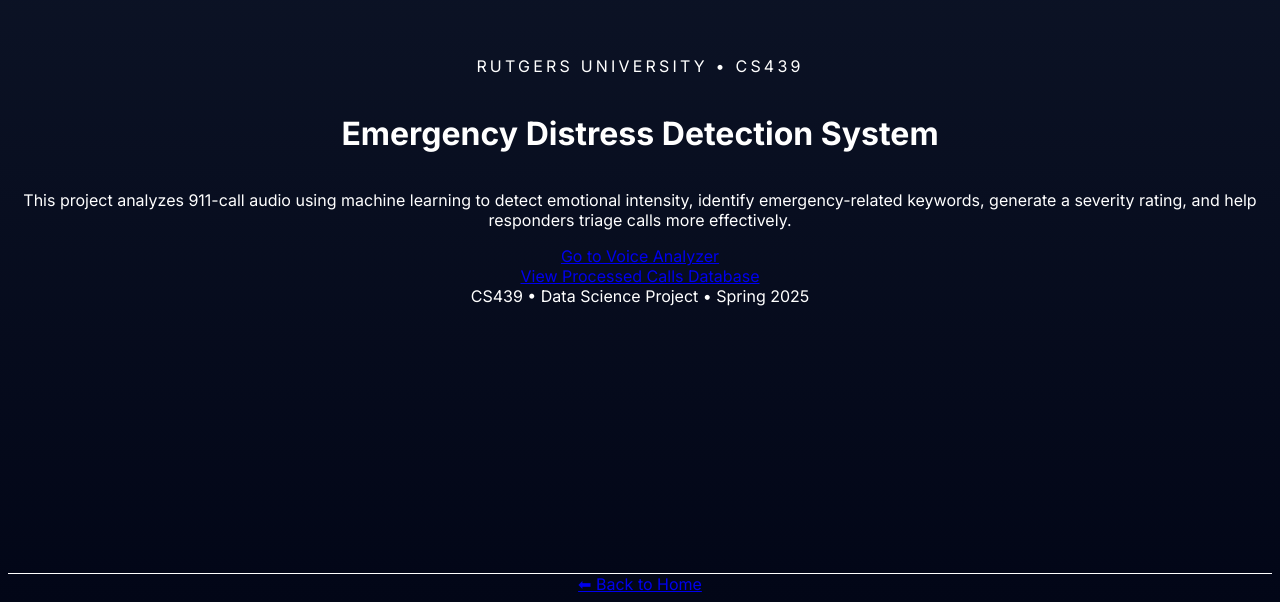
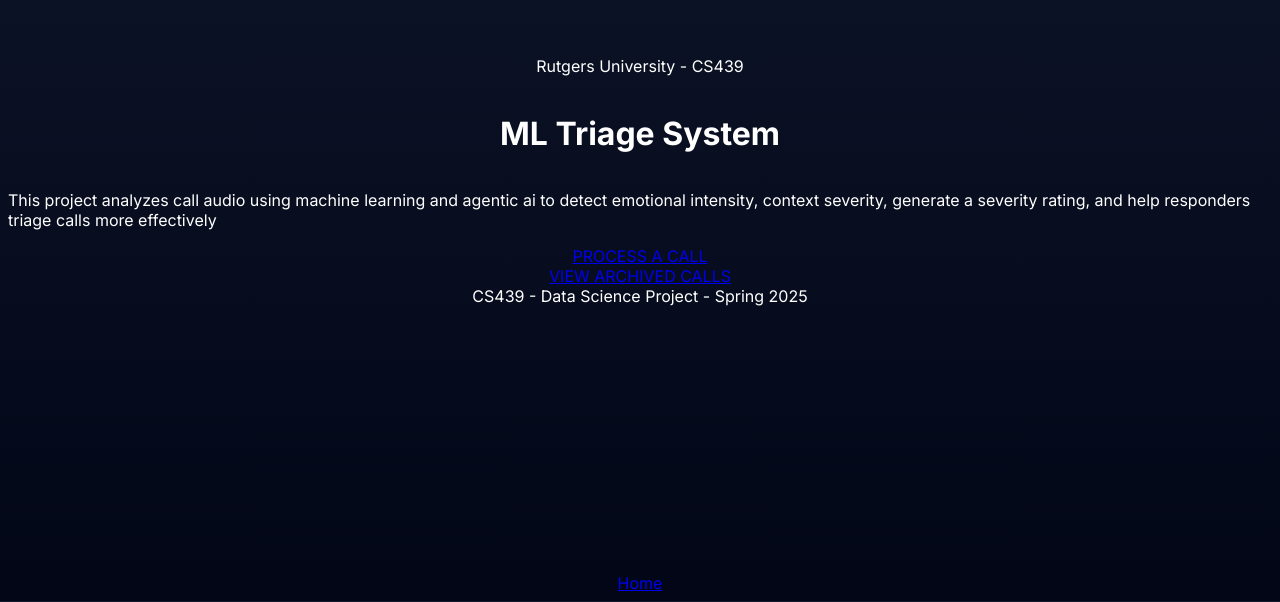
Before and after one commit to Shlok2004/DS_Project, a Next.js app: page / in a window 1280 px wide. Shown: the part 235-837 px from the top of the page. Built offline with nearby package versions, Linux system fonts and the light colour scheme.

Commit message:
Fixed universal stylings for tailwind stylings

```diff
--- a/app/globals.css
+++ b/app/globals.css
@@ -15,23 +15,8 @@
 body {
   color: rgb(var(--foreground-rgb));
   background: linear-gradient(
-      to bottom,
-      transparent,
-      rgb(var(--background-end-rgb))
+      to bottom, transparent,
+    rgb(var(--background-end-rgb))
     )
     rgb(var(--background-start-rgb));
 }
-
-/* Pretty scrollbars (optional) */
-* {
-  scrollbar-width: thin;
-}
-
-*::-webkit-scrollbar {
-  width: 6px;
-}
-
-*::-webkit-scrollbar-thumb {
-  background: #111827;
-  border-radius: 9999px;
-}
--- a/app/layout.tsx
+++ b/app/layout.tsx
@@ -5,36 +5,18 @@
 const inter = Inter({ subsets: ["latin"] });
 
 export const metadata = {
-  title: "Emergency Distress Detection",
+  title: "ML Triage System",
   description: "CS439 Project - Rutgers University",
 };
 
 export default function RootLayout({ children }: { children: React.ReactNode }) {
   return (
     <html lang="en">
-      <body className={`${inter.className} min-h-screen flex flex-col`}>
-
-        {/* --- Main Page Content --- */}
-        <div className="flex-1">
-          {children}
-        </div>
-
-        {/* --- Global Footer w/ Back Button --- */}
-        <footer className="w-full border-t border-slate-800 bg-slate-950 py-4 flex items-center justify-center">
-          <Link
-            href="/"
-            className="
-              px-5 py-2 rounded-full
-              bg-red-600 text-white
-              text-sm font-semibold
-              shadow-lg hover:bg-red-500
-              hover:-translate-y-[1px] transition
-            "
-          >
-            ⬅ Back to Home
-          </Link>
+      <body className={`${inter.className} flex flex-col`}>
+        <div> {children} </div>
+        <footer className="flex items-center justify-center">
+          <Link href="/"> Home </Link>
         </footer>
-
       </body>
     </html>
   );
--- a/app/page.tsx
+++ b/app/page.tsx
@@ -2,44 +2,20 @@
 
 import Link from "next/link";
 
-export default function HomePage() {
+export default function Landing() {
   return (
-    <main className="min-h-screen bg-gradient-to-b from-black via-slate-900 to-black text-slate-100 flex items-center justify-center px-6 py-10">
-      <div className="w-full max-w-3xl text-center flex flex-col items-center gap-6">
-
-        <p className="text-xs uppercase tracking-[0.2em] text-red-400">
-          Rutgers University • CS439
+    <main className="min-h-screen flex items-center">
+      <div className="flex flex-col items-center w-full">
+        <p> Rutgers University - CS439 </p>
+        <h1> ML Triage System </h1>
+        <p>
+          This project analyzes call audio using machine learning and agentic ai to detect
+          emotional intensity, context severity, generate a
+          severity rating, and help responders triage calls more effectively
         </p>
-
-        <h1 className="text-3xl sm:text-4xl font-bold tracking-tight">
-          Emergency Distress Detection System
-        </h1>
-
-        <p className="text-sm sm:text-base text-slate-300 leading-relaxed max-w-2xl">
-          This project analyzes 911-call audio using machine learning to detect
-          emotional intensity, identify emergency-related keywords, generate a
-          severity rating, and help responders triage calls more effectively.
-        </p>
-
-        {/* Go to Analyzer */}
-        <Link
-          href="/analyze"
-          className="mt-2 px-6 py-3 rounded-full bg-red-600 text-white font-semibold text-base shadow-lg hover:bg-red-500 hover:-translate-y-1 transition-transform"
-        >
-          Go to Voice Analyzer
-        </Link>
-
-        {/* Go to Processed Calls Database */}
-        <Link
-          href="/calls"
-          className="px-6 py-3 rounded-full bg-slate-800 text-white font-semibold text-base shadow-lg hover:bg-slate-700 hover:-translate-y-1 transition-transform"
-        >
-          View Processed Calls Database
-        </Link>
-
-        <div className="mt-6 text-xs text-slate-500">
-          CS439 • Data Science Project • Spring 2025
-        </div>
+        <Link href="/analyze"> PROCESS A CALL </Link>
+        <Link href="/calls"> VIEW ARCHIVED CALLS </Link>
+        <div> CS439 - Data Science Project - Spring 2025 </div>
       </div>
     </main>
   );
```
